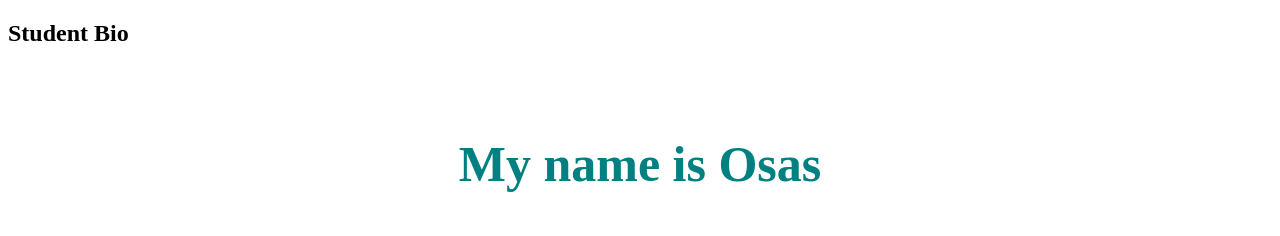
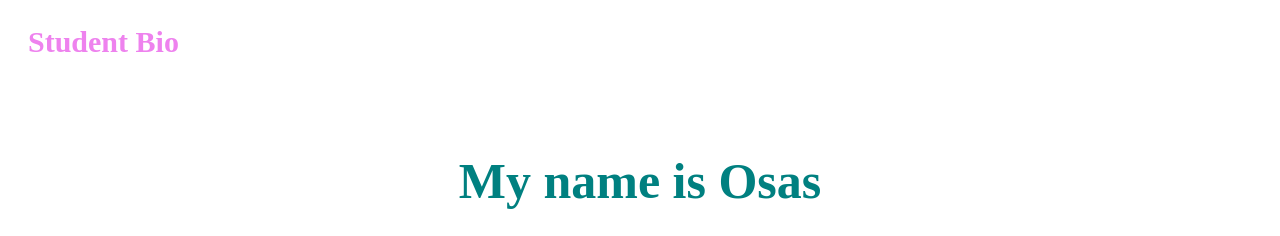
Before and after one commit to osasere/day2, a plain HTML site: page index2.html in a window 1280 px wide. Shown: the top 236 px of the page. Drawn offline with Linux system fonts and the light colour scheme.

Commit message:
add some styling to h2 html element

```diff
--- a/index2.html
+++ b/index2.html
@@ -9,6 +9,11 @@
         h3{color:teal;}
         .mylist{
             background-color: burlywood;
+        }
+        h2{
+            font-size: 30px;
+            margin-left: 20px;
+            color: violet;
         }
         .list{color: blue;}
         .myname{
@@ -27,6 +32,7 @@
         .name{
             text-align: center;
             font-size: 50px;
+
 
         }
 
```
